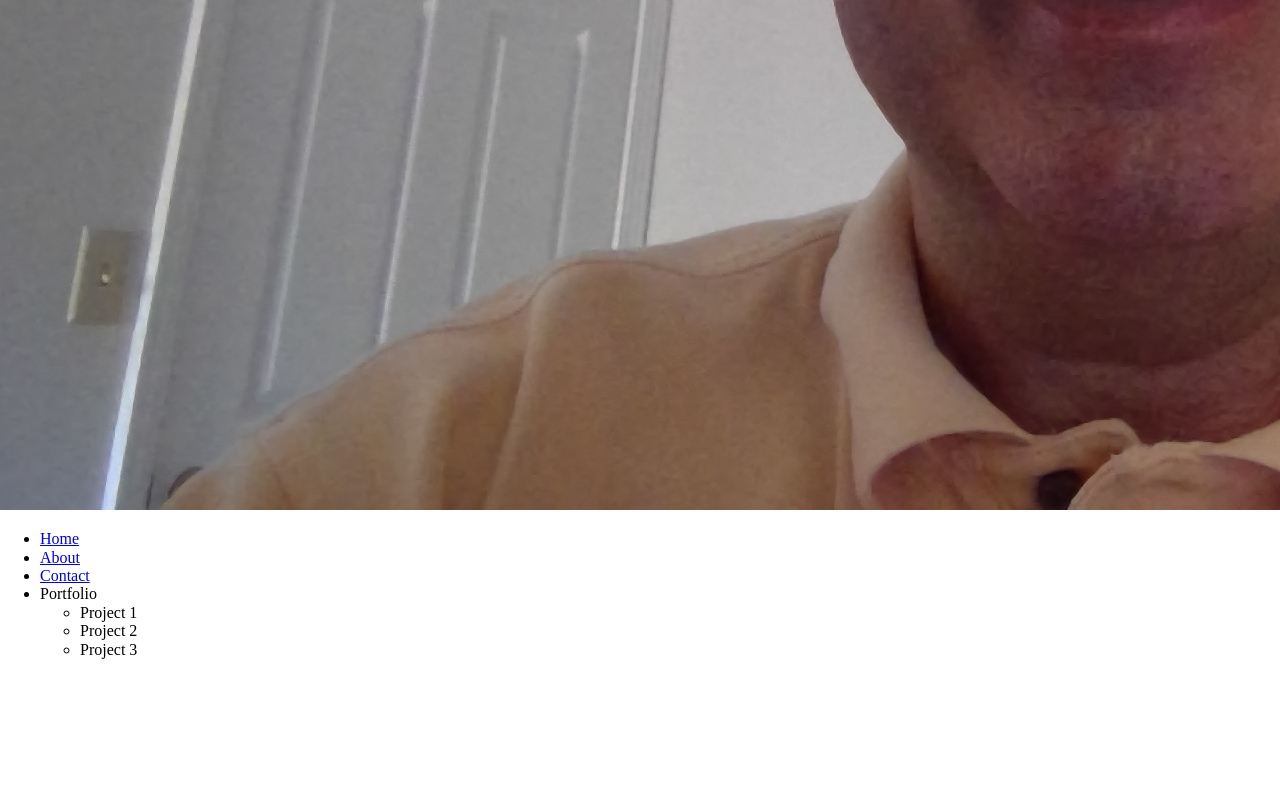
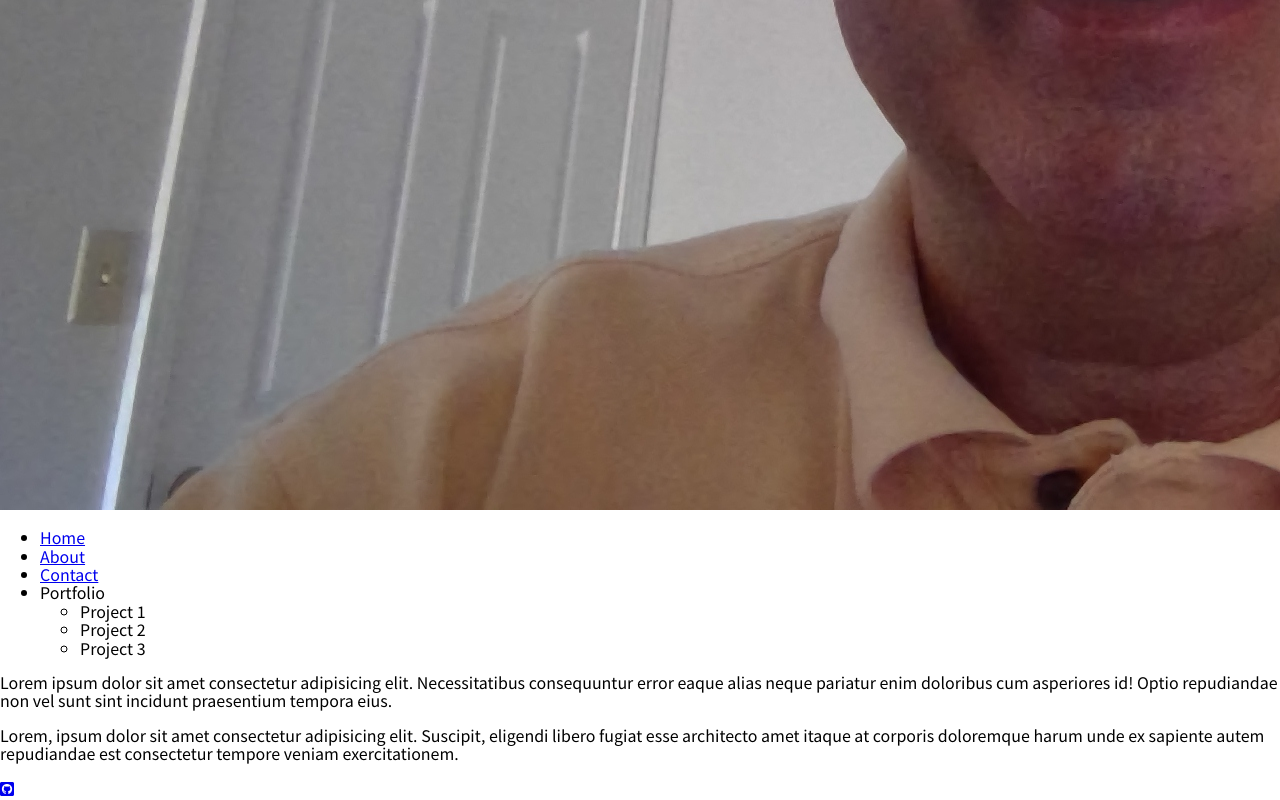
Before and after one commit to sfdenver/savvy-coders-portfolio1, a plain HTML site: page index.html in a window 1280 px wide. Shown: the part 1068-1868 px from the top of the page. Before the commit the page ends 1743 px from the top, so only its background shows below. Drawn offline with nearby package versions, Linux system fonts and the light colour scheme.

Commit message:
june 25 v3 with style.css

```diff
--- a/index.html
+++ b/index.html
@@ -1,30 +1,32 @@
 <!DOCTYPE html>
 <html lang="en">
     <!--  This file will be come the master landing page for projects throughout the class-->
-<!--  -->
+    <!--  -->
 <head>
     <meta charset="UTF-8">
     <meta name="viewport" content="width=device-width, initial-scale=1.0">
     <meta http-equiv="X-UA-Compatible" content="ie=edge">
     <title>Home Page</title>
-<link rel="stylesheet"
+    <link rel="stylesheet"
         href="https://cdnjs.cloudflare.com/ajax/libs/normalize/8.0.1/normalize.min.css">
-
-
+    <link href="https://fonts.googleapis.com/css?family=Noto+Sans+HK&display=swap" rel="stylesheet">
+    <link rel="stylesheet"
+        href="https://cdnjs.cloudflare.com/ajax/libs/font-awesome/5.8.2/css/all.css">
+    <!--    Note, Customer style sheets go last, as the final setting for all tags-->
+    <link rel="stylesheet" href="./styles.css">
 </head>
 <body>
     <header>
       <h1>Hello, world!</h1>
       <h1>My name is Steve Field</h1>
+
+      <p><img src=
+        "WIN_20190625_15_29_01_Pro.jpg"
+        alt="local photo">
+        </p>
     </header>
 
-    <p><img src=
-        "WIN_20190625_15_29_01_Pro.jpg"
-        alt="local photo">
-
-    </p>
-
-    <Nav>
+    <nav>
         <ul>
         <li><a href="#">Home</a></li>
             <li><a href="About/">About</a></li>
@@ -37,13 +39,21 @@
                 </Ul>
 
         </ul>
-    </Nav>
+    </nav>
 
-    <Main>
-    </Main>
-    <Footer>
+    <main>
+        <p>Lorem ipsum dolor sit amet consectetur adipisicing elit. Necessitatibus consequuntur error eaque alias neque pariatur enim doloribus cum asperiores id! Optio repudiandae non vel sunt sint incidunt praesentium tempora eius.</p>
 
-    </Footer>
+        <p>Lorem, ipsum dolor sit amet consectetur adipisicing elit. Suscipit, eligendi libero fugiat esse architecto amet itaque at corporis doloremque harum unde ex sapiente autem repudiandae est consectetur tempore veniam exercitationem.</p>
+
+    </main>
+    <footer>
+        <a href="https://github.com/sfdenver/savvy-coders-portfolio1"
+            target="_blank">
+            <span><i class="fab fa-github-square"></i> </span>
+        </a>
+
+    </footer>
 
 
 </body>
--- /dev/null
+++ b/styles.css
@@ -0,0 +1,3 @@
+body {
+    font-family: 'Noto Sans HK', sans-serif;
+}
```
